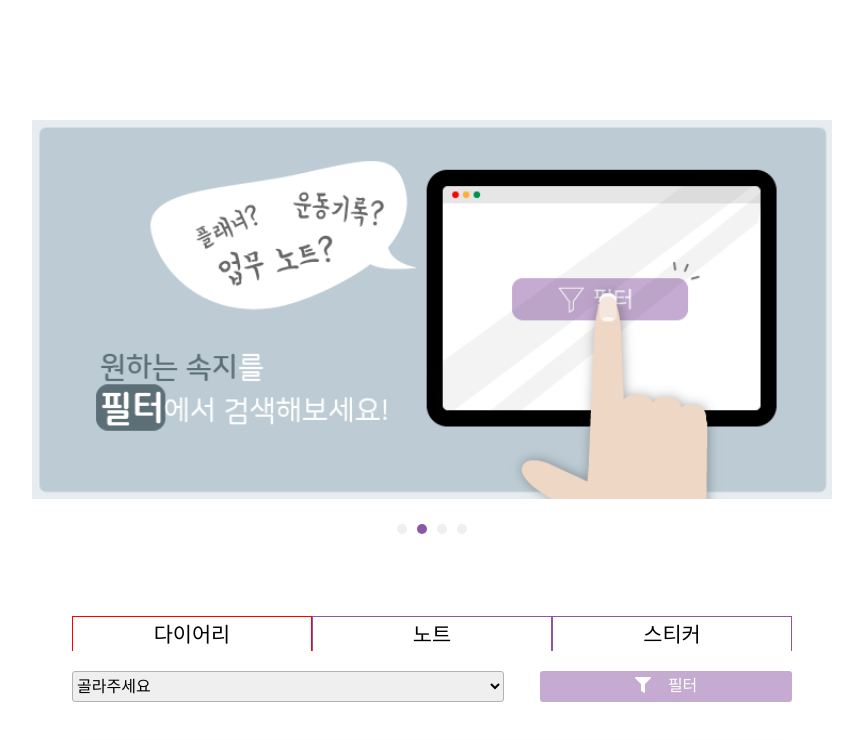
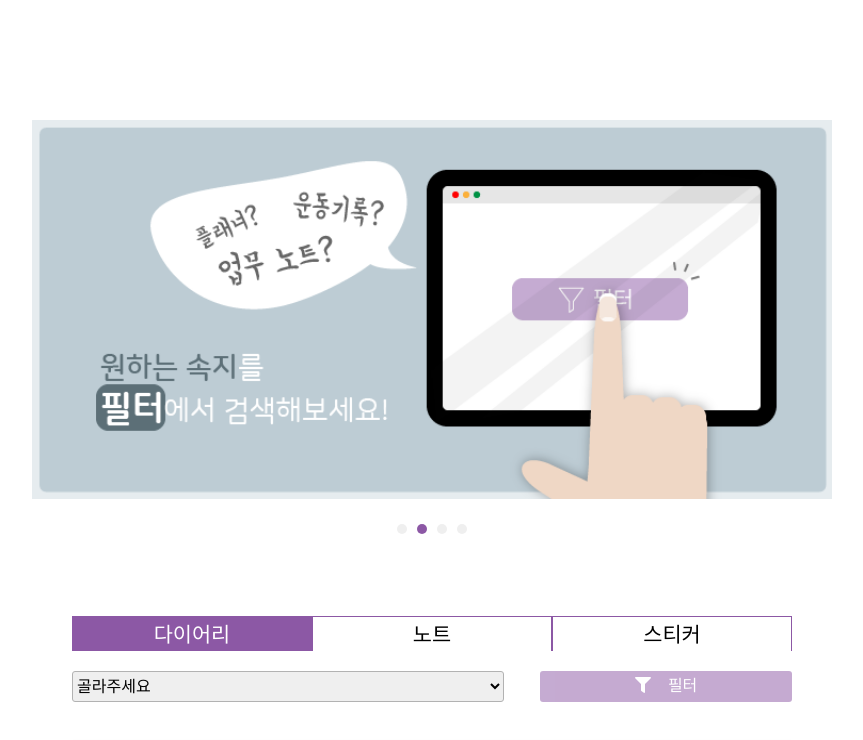
Before and after one commit to parkjihwanjay/ailo-platform, a Vue app: page / in a window 1280 px wide. Shown: the top 740 px of the page, without its empty margins (208-1071 px from the left). Built offline with nearby package versions, Linux system fonts and the light colour scheme; grey boxes are pictures that could not be loaded; a web font is replaced by a local one.

Commit message:
카테고리 버튼 변경

```diff
--- a/src/components/Feedback/FeedbackFooter.vue
+++ b/src/components/Feedback/FeedbackFooter.vue
@@ -43,6 +43,13 @@ export default {
 	display: flex;
 	align-items: center;
 }
+.input-box label {
+	cursor: pointer;
+}
+.input-box input {
+	cursor: pointer;
+}
+
 .check-button {
 	width: 100%;
 	height: 43px;
@@ -61,5 +68,6 @@ export default {
 	background-color: $primary-color;
 	color: white;
 	font-size: 1.6rem;
+	cursor: pointer;
 }
 </style>
--- a/src/components/Home/CategoryButton.vue
+++ b/src/components/Home/CategoryButton.vue
@@ -24,11 +24,11 @@ export default {
 		this.$emit('changeCate', this.cateList[0]);
 	},
 	mounted() {
-		this.$refs.category[0].classList.add('border-red');
+		this.$refs.category[0].classList.add('purple-full');
 	},
 	methods: {
 		changeCate(index) {
-			changeClass(this.$refs.category, index, 'border-red');
+			changeClass(this.$refs.category, index, 'purple-full');
 			this.$emit('changeCate', this.cateList[index]);
 		},
 	},
@@ -52,10 +52,13 @@ export default {
 	padding-bottom: 0.4rem;
 	border: 1px solid $primary-color;
 	border-bottom: 0;
+	cursor: pointer;
+
 	// box-shadow: 0.7px 0 0 0 #000000, 0.7px 0 0 0 #000000 inset, 0 0.7px 0 0 #000000 inset;
 }
 
-.border-red {
-	border-color: red;
+.purple-full {
+	background-color: $primary-color;
+	color: white;
 }
 </style>
```
Also changed, not shown: 2 other files (tests, documents, lock files or other folders).
